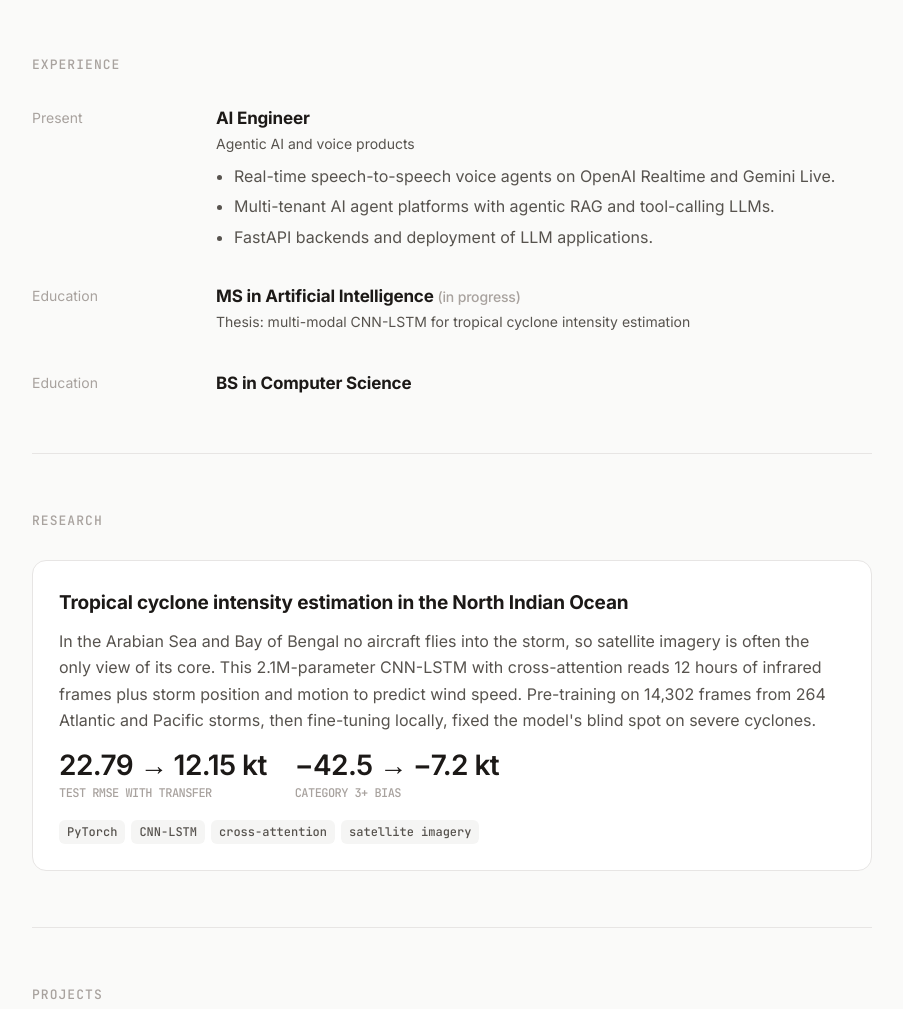
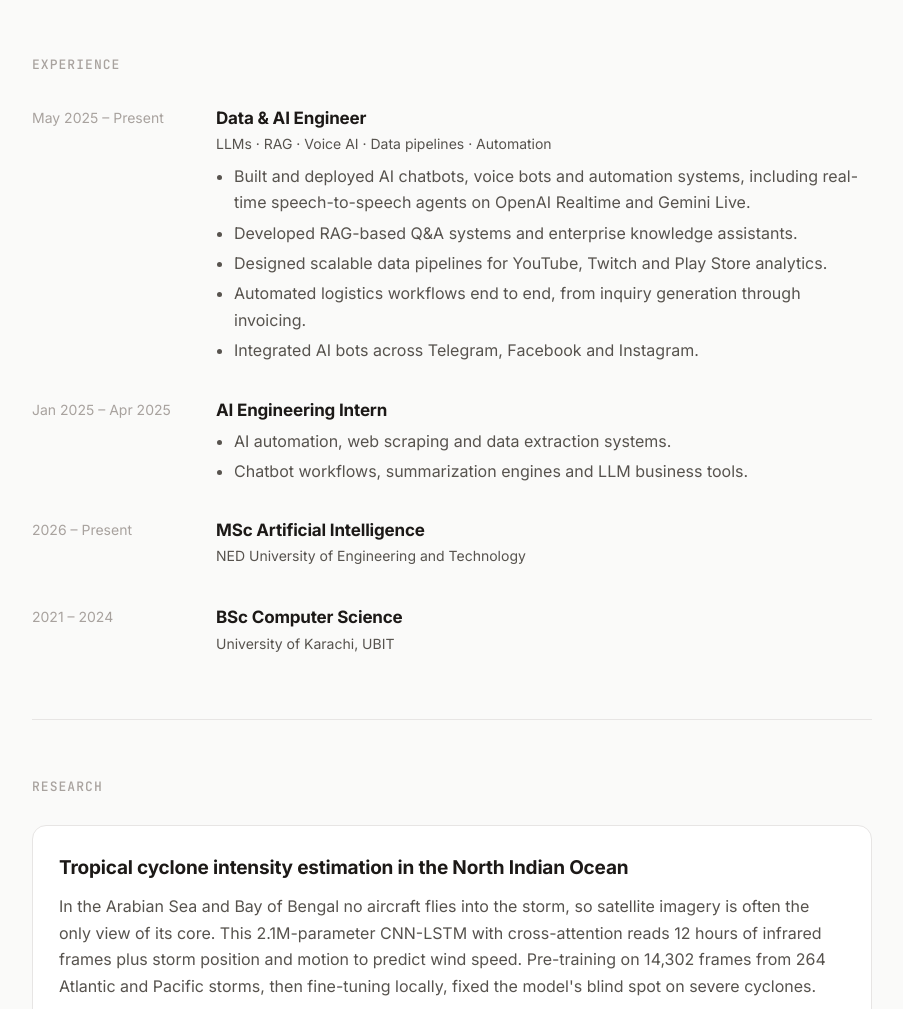
Before and after one commit to Junaidjameel773/junaidjameel773.github.io, a plain HTML site: page index.html in a window 1280 px wide. Shown: the part 938-1947 px from the top of the page, without its empty margins (188-1091 px from the left). Drawn offline with Linux system fonts and the light colour scheme; no server answers.

Commit message:
Add CV, full experience and education, production work and more projects

```diff
--- a/index.html
+++ b/index.html
@@ -106,6 +106,7 @@ footer small { display: block; margin-top: 48px; color: var(--faint); font-size:
     <ul>
       <li class="hide-sm"><a href="#experience">Experience</a></li>
       <li class="hide-sm"><a href="#research">Research</a></li>
+      <li class="hide-sm"><a href="#work">Work</a></li>
       <li><a href="#projects">Projects</a></li>
       <li><a href="#contact">Contact</a></li>
       <li><button id="theme" aria-label="Toggle dark mode"><svg viewBox="0 0 24 24" width="16" height="16" fill="currentColor"><path d="M12 3a9 9 0 1 0 9 9c0-.46-.04-.92-.1-1.36a5.39 5.39 0 0 1-4.4 2.26 5.4 5.4 0 0 1-3.14-9.8c-.44-.06-.9-.1-1.36-.1z"/></svg></button></li>
@@ -121,6 +122,7 @@ footer small { display: block; margin-top: 48px; color: var(--faint); font-size:
       <p class="lead">Agentic AI platforms, real-time speech-to-speech voice agents and production RAG, from research prototype to deployed API.</p>
       <div class="cta">
         <a class="btn primary" href="#projects">View projects</a>
+        <a class="btn" href="Junaid-Jameel-CV.pdf" target="_blank" rel="noopener"><svg viewBox="0 0 16 16"><path d="M8 11.5 3.5 7l1.06-1.06L7.25 8.6V1h1.5v7.6l2.69-2.66L12.5 7zM2 13.5h12V15H2z"/></svg>Download CV</a>
         <a class="btn" href="https://github.com/Junaidjameel773" target="_blank" rel="noopener"><svg viewBox="0 0 16 16"><path d="M8 0C3.58 0 0 3.58 0 8c0 3.54 2.29 6.53 5.47 7.59.4.07.55-.17.55-.38 0-.19-.01-.82-.01-1.49-2.01.37-2.53-.49-2.69-.94-.09-.23-.48-.94-.82-1.13-.28-.15-.68-.52-.01-.53.63-.01 1.08.58 1.23.82.72 1.21 1.87.87 2.33.66.07-.52.28-.87.51-1.07-1.78-.2-3.64-.89-3.64-3.95 0-.87.31-1.59.82-2.15-.08-.2-.36-1.02.08-2.12 0 0 .67-.21 2.2.82.64-.18 1.32-.27 2-.27.68 0 1.36.09 2 .27 1.53-1.04 2.2-.82 2.2-.82.44 1.1.16 1.92.08 2.12.51.56.82 1.27.82 2.15 0 3.07-1.87 3.75-3.65 3.95.29.25.54.73.54 1.48 0 1.07-.01 1.93-.01 2.2 0 .21.15.46.55.38A8.01 8.01 0 0 0 16 8c0-4.42-3.58-8-8-8z"/></svg>GitHub</a>
         <a class="btn" href="https://www.linkedin.com/in/junaid-jameel" target="_blank" rel="noopener"><svg viewBox="0 0 16 16"><path d="M0 1.15C0 .52.52 0 1.17 0h13.66C15.48 0 16 .52 16 1.15v13.7c0 .63-.52 1.15-1.17 1.15H1.17C.52 16 0 15.48 0 14.85zm4.94 12.24V6.17H2.54v7.22zM3.74 5.18c.84 0 1.36-.55 1.36-1.25-.02-.71-.52-1.25-1.34-1.25S2.4 3.22 2.4 3.93c0 .7.52 1.25 1.33 1.25zm4.91 8.21V9.36c0-.22.02-.43.08-.59.17-.43.57-.88 1.23-.88.87 0 1.21.66 1.21 1.63v3.87h2.4V9.25c0-2.22-1.18-3.25-2.76-3.25-1.27 0-1.84.7-2.16 1.19V6.17h-2.4c.03.68 0 7.22 0 7.22z"/></svg>LinkedIn</a>
       </div>
@@ -141,28 +143,41 @@ footer small { display: block; margin-top: 48px; color: var(--faint); font-size:
       <h2>Experience</h2>
       <div class="timeline">
         <div class="item">
-          <div class="when">Present</div>
+          <div class="when">May 2025 – Present</div>
           <div>
-            <h3>AI Engineer</h3>
-            <div class="org">Agentic AI and voice products</div>
+            <h3>Data &amp; AI Engineer</h3>
+            <div class="org">LLMs · RAG · Voice AI · Data pipelines · Automation</div>
             <ul>
-              <li>Real-time speech-to-speech voice agents on OpenAI Realtime and Gemini Live.</li>
-              <li>Multi-tenant AI agent platforms with agentic RAG and tool-calling LLMs.</li>
-              <li>FastAPI backends and deployment of LLM applications.</li>
+              <li>Built and deployed AI chatbots, voice bots and automation systems, including real-time speech-to-speech agents on OpenAI Realtime and Gemini Live.</li>
+              <li>Developed RAG-based Q&amp;A systems and enterprise knowledge assistants.</li>
+              <li>Designed scalable data pipelines for YouTube, Twitch and Play Store analytics.</li>
+              <li>Automated logistics workflows end to end, from inquiry generation through invoicing.</li>
+              <li>Integrated AI bots across Telegram, Facebook and Instagram.</li>
             </ul>
           </div>
         </div>
         <div class="item">
-          <div class="when">Education</div>
+          <div class="when">Jan 2025 – Apr 2025</div>
           <div>
-            <h3>MS in Artificial Intelligence <span style="color:var(--faint);font-weight:500;font-size:14px">(in progress)</span></h3>
-            <div class="org">Thesis: multi-modal CNN-LSTM for tropical cyclone intensity estimation</div>
+            <h3>AI Engineering Intern</h3>
+            <ul>
+              <li>AI automation, web scraping and data extraction systems.</li>
+              <li>Chatbot workflows, summarization engines and LLM business tools.</li>
+            </ul>
           </div>
         </div>
         <div class="item">
-          <div class="when">Education</div>
+          <div class="when">2026 – Present</div>
           <div>
-            <h3>BS in Computer Science</h3>
+            <h3>MSc Artificial Intelligence</h3>
+            <div class="org">NED University of Engineering and Technology</div>
+          </div>
+        </div>
+        <div class="item">
+          <div class="when">2021 – 2024</div>
+          <div>
+            <h3>BSc Computer Science</h3>
+            <div class="org">University of Karachi, UBIT</div>
           </div>
         </div>
       </div>
@@ -192,6 +207,23 @@ footer small { display: block; margin-top: 48px; color: var(--faint); font-size:
     </div>
   </section>
 
+  <section id="work">
+    <div class="wrap" style="padding:0">
+      <h2>Production work</h2>
+      <p>Systems built in industry (closed source).</p>
+      <div class="grid">
+        <div class="card"><h3>AI Voice Automation Platform</h3><p>Voice bots for customer care, lead generation and consultancy, running real-time speech-to-speech.</p><div class="tags"><span class="tag">Voice AI</span><span class="tag">Realtime APIs</span></div></div>
+        <div class="card"><h3>Omnichannel AI Chatbots</h3><p>One assistant across Telegram, Facebook and Instagram, with voice support.</p><div class="tags"><span class="tag">LLMs</span><span class="tag">Integrations</span></div></div>
+        <div class="card"><h3>Logistics Automation</h3><p>Inquiry-to-invoice AI workflow that automates a logistics company's sales pipeline.</p><div class="tags"><span class="tag">AI agents</span><span class="tag">Automation</span></div></div>
+        <div class="card"><h3>YouTube Intelligence Engine</h3><p>Video transcription, summarization and channel analytics at scale.</p><div class="tags"><span class="tag">Whisper</span><span class="tag">Data pipelines</span></div></div>
+        <div class="card"><h3>AI News Intelligence Hub</h3><p>Real-time AI news aggregation with a dashboard on top.</p><div class="tags"><span class="tag">Scraping</span><span class="tag">Dashboards</span></div></div>
+        <div class="card"><h3>Gaming Intelligence Platform</h3><p>Collects released and upcoming game data and answers questions about it through a chatbot.</p><div class="tags"><span class="tag">ETL</span><span class="tag">RAG</span></div></div>
+        <div class="card"><h3>Play Store Review Collector</h3><p>Automated review collection with sentiment analysis.</p><div class="tags"><span class="tag">Scraping</span><span class="tag">NLP</span></div></div>
+        <div class="card"><h3>Enterprise Q&amp;A RAG System</h3><p>Knowledge assistant that retrieves answers from company documents.</p><div class="tags"><span class="tag">RAG</span><span class="tag">Vector DBs</span></div></div>
+      </div>
+    </div>
+  </section>
+
   <section id="skills">
     <div class="wrap" style="padding:0">
       <h2>Skills</h2>
@@ -199,7 +231,7 @@ footer small { display: block; margin-top: 48px; color: var(--faint); font-size:
         <div class="row"><div class="label">LLMs, agents, RAG</div><div class="tags"><span class="tag">OpenAI</span><span class="tag">Gemini</span><span class="tag">Groq</span><span class="tag">Ollama</span><span class="tag">LangChain</span><span class="tag">LangGraph</span><span class="tag">LlamaIndex</span><span class="tag">MCP</span><span class="tag">ChromaDB</span><span class="tag">FAISS</span><span class="tag">Pinecone</span><span class="tag">Hugging Face</span></div></div>
         <div class="row"><div class="label">Voice AI</div><div class="tags"><span class="tag">OpenAI Realtime</span><span class="tag">Gemini Live</span><span class="tag">Whisper</span><span class="tag">Deepgram</span><span class="tag">ElevenLabs</span><span class="tag">LiveKit</span><span class="tag">Twilio</span></div></div>
         <div class="row"><div class="label">ML and data</div><div class="tags"><span class="tag">PyTorch</span><span class="tag">TensorFlow</span><span class="tag">scikit-learn</span><span class="tag">Pandas</span><span class="tag">NumPy</span><span class="tag">Jupyter</span><span class="tag">Plotly</span><span class="tag">Power BI</span></div></div>
-        <div class="row"><div class="label">Backend</div><div class="tags"><span class="tag">Python</span><span class="tag">FastAPI</span><span class="tag">TypeScript</span><span class="tag">Node.js</span><span class="tag">Streamlit</span><span class="tag">PostgreSQL</span><span class="tag">MongoDB</span><span class="tag">Supabase</span></div></div>
+        <div class="row"><div class="label">Backend</div><div class="tags"><span class="tag">Python</span><span class="tag">SQL</span><span class="tag">FastAPI</span><span class="tag">Flask</span><span class="tag">TypeScript</span><span class="tag">Node.js</span><span class="tag">Streamlit</span><span class="tag">PostgreSQL</span><span class="tag">MySQL</span><span class="tag">MongoDB</span><span class="tag">Redis</span><span class="tag">Supabase</span></div></div>
         <div class="row"><div class="label">DevOps</div><div class="tags"><span class="tag">Docker</span><span class="tag">GitHub Actions</span><span class="tag">GitLab CI</span><span class="tag">Nginx</span><span class="tag">Linux</span><span class="tag">Cloudflare</span><span class="tag">Vercel</span></div></div>
       </div>
     </div>
@@ -212,6 +244,7 @@ footer small { display: block; margin-top: 48px; color: var(--faint); font-size:
     <p>Open to collaborations on voice AI, agentic RAG and open-source MCP tools.</p>
     <div class="cta">
       <a class="btn primary" href="mailto:junaidjameel773@gmail.com">junaidjameel773@gmail.com</a>
+      <a class="btn" href="Junaid-Jameel-CV.pdf" target="_blank" rel="noopener"><svg viewBox="0 0 16 16"><path d="M8 11.5 3.5 7l1.06-1.06L7.25 8.6V1h1.5v7.6l2.69-2.66L12.5 7zM2 13.5h12V15H2z"/></svg>Download CV</a>
       <a class="btn" href="https://www.linkedin.com/in/junaid-jameel" target="_blank" rel="noopener">LinkedIn</a>
       <a class="btn" href="https://github.com/Junaidjameel773" target="_blank" rel="noopener">GitHub</a>
     </div>
@@ -222,14 +255,17 @@ footer small { display: block; margin-top: 48px; color: var(--faint); font-size:
 <script>
 // Featured projects first (curated text), then any newer public repo appears automatically.
 const FEATURED = [
+  { repo: "cyclone-intensity-nio", title: "Cyclone Intensity Estimation", desc: "Multi-modal CNN-LSTM with cross-attention that predicts cyclone wind speed from satellite imagery. Transfer learning cuts RMSE from 22.79 to 12.15 kt.", tags: ["PyTorch", "Computer vision", "Research"] },
   { repo: "citerag", title: "citerag", desc: "Self-hostable RAG API that answers questions over your documents with exact, verifiable citations. Hybrid search, streaming and pluggable LLMs.", tags: ["FastAPI", "ChromaDB", "RAG", "SSE"] },
   { repo: "yt-learn", title: "yt-learn", desc: "Turns YouTube videos and whole playlists into summaries, quizzes, flashcards and study notes.", tags: ["Python", "LLMs", "YouTube API"] },
   { repo: "AI-Ticket-Agent", title: "AI Ticket Agent", desc: "Support ticketing with zero-shot classification, sentiment-driven priority and RAG-drafted replies.", tags: ["FastAPI", "Streamlit", "ChromaDB", "Groq"] },
   { repo: "AI-Powered-Web-Crawler-and-Content-Formatter", title: "AI Web Crawler", desc: "Async crawler that extracts internal links and turns raw pages into clean Markdown with Gemini.", tags: ["asyncio", "Gemini"] },
   { repo: "YouTube-Channel-Analytics-Pipeline", title: "YouTube Analytics Pipeline", desc: "Data pipeline that extracts, processes and stores YouTube channel metadata.", tags: ["Python", "Data engineering"] },
   { repo: "YouTube-Video-Summarizer", title: "YouTube Video Summarizer", desc: "Paste a YouTube link, get structured notes from the transcript.", tags: ["Streamlit", "Gemini"] },
+  { repo: "QA_System", title: "PDF Q&A System", desc: "Ask questions over multiple PDFs with LlamaIndex retrieval and Gemini answers, in a Streamlit UI.", tags: ["LlamaIndex", "Gemini", "Streamlit"] },
+  { repo: "AI-Powered_Sorting_Algorithms", title: "ML-Selected Sorting", desc: "A model that predicts the fastest sorting algorithm for a dataset from its properties.", tags: ["scikit-learn", "ML"] },
 ];
-const SKIP = new Set(["Junaidjameel773", "junaidjameel773.github.io", "contribution-test", "saylanihomepage773", "cyclone-intensity-nio"]);
+const SKIP = new Set(["Junaidjameel773", "junaidjameel773.github.io", "contribution-test", "saylanihomepage773", "Deep_RL"]);
 const NEW_DAYS = 30;
 const grid = document.getElementById("project-grid");
 const esc = s => String(s ?? "").replace(/[&<>"]/g, c => ({ "&": "&amp;", "<": "&lt;", ">": "&gt;", '"': "&quot;" }[c]));
```
Also changed, not shown: 1 other file.
